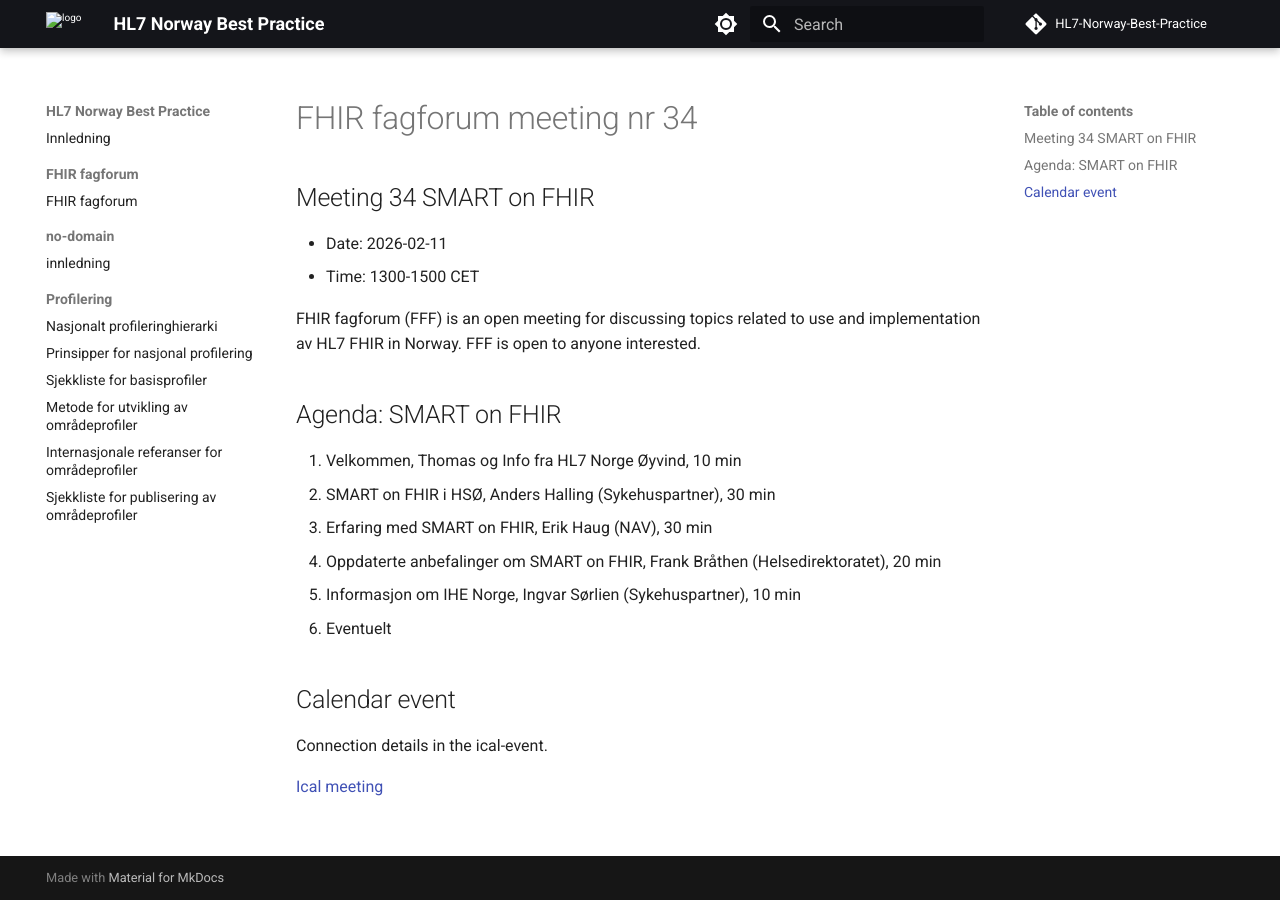
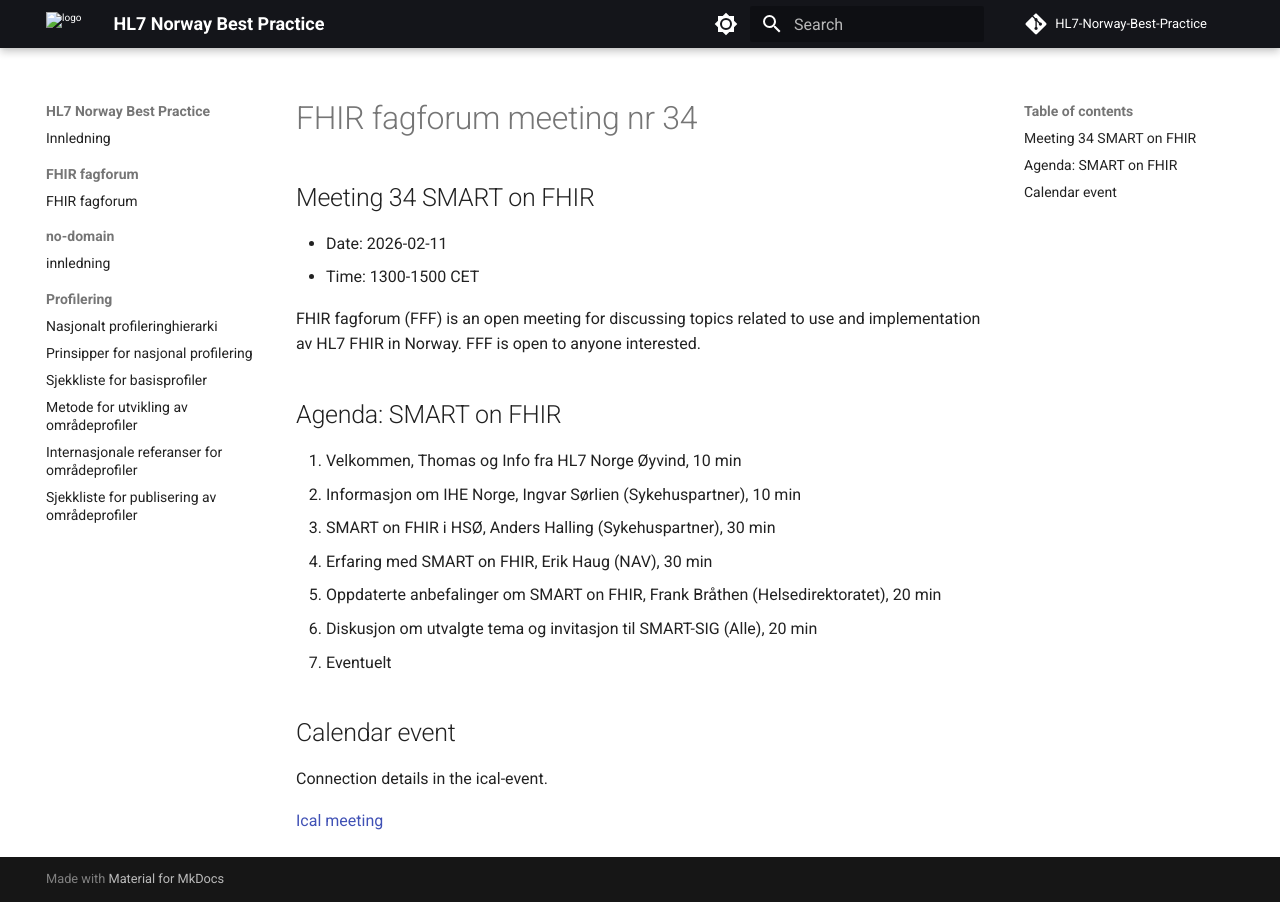
Before and after one commit to HL7Norway/best-practice, an MkDocs documentation site: the page built from docs/FHIR-faglig-forum/_agenda/2026-02-11-agenda.md, in a window 1280 px wide. Built offline with MkDocs 1.6.1 and Material for MkDocs 9.7.7, drawn with Linux system fonts in a browser that asks for light colours; comment, search, counter and statistics services are not loaded.

Commit message:
Oppdatert agenda FFF34

```diff
--- a/docs/FHIR-faglig-forum/_agenda/2026-02-11-agenda.md
+++ b/docs/FHIR-faglig-forum/_agenda/2026-02-11-agenda.md
@@ -16,11 +16,12 @@ FHIR fagforum (FFF) is an open meeting for discussing topics related to use and
 ## Agenda: SMART on FHIR
 
 1. Velkommen, Thomas og Info fra HL7 Norge Øyvind, 10 min
-2. SMART on FHIR i HSØ, Anders Halling (Sykehuspartner), 30 min
-3. Erfaring med SMART on FHIR, Erik Haug (NAV), 30 min
-4. Oppdaterte anbefalinger om SMART on FHIR, Frank Bråthen (Helsedirektoratet), 20 min
-5. Informasjon om IHE Norge, Ingvar Sørlien (Sykehuspartner), 10 min
-6. Eventuelt
+2. Informasjon om IHE Norge, Ingvar Sørlien (Sykehuspartner), 10 min
+3. SMART on FHIR i HSØ, Anders Halling (Sykehuspartner), 30 min
+4. Erfaring med SMART on FHIR, Erik Haug (NAV), 30 min
+5. Oppdaterte anbefalinger om SMART on FHIR, Frank Bråthen (Helsedirektoratet), 20 min
+6. Diskusjon om utvalgte tema og invitasjon til SMART-SIG (Alle), 20 min
+7. Eventuelt
 
 ## Calendar event
 
```
